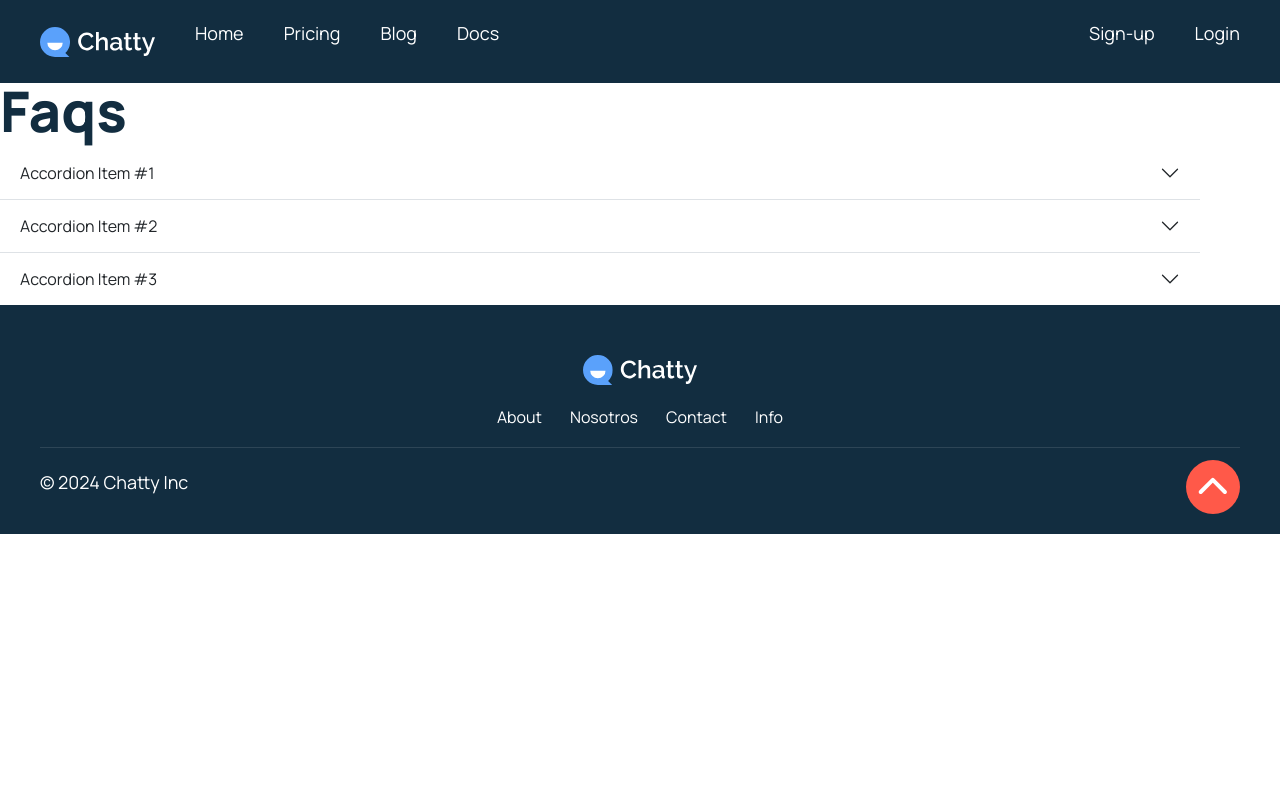
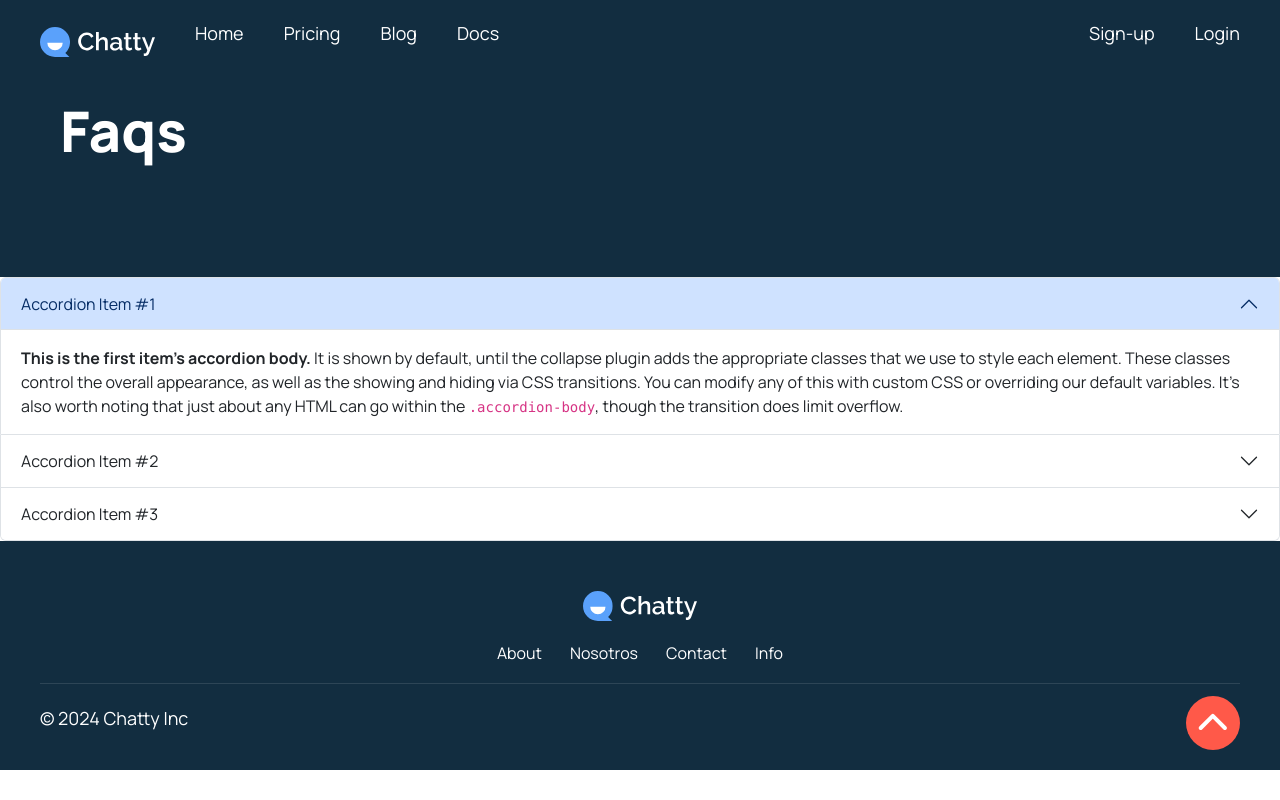
Before and after one commit to onjoa/chatty, a plain HTML site: page faqs.html in a window 1280 px wide. Drawn offline with nearby package versions, Linux system fonts and the light colour scheme.

Commit message:
Se volvio a agregar boostrap

```diff
--- a/faqs.html
+++ b/faqs.html
@@ -2,15 +2,16 @@
 <html lang="en">
 
 <head>
-    <meta charset="UTF-8">
-    <meta name="viewport" content="width=device-width, initial-scale=1.0">
+  <meta charset="UTF-8" />
+  <meta name="viewport" content="width=device-width, initial-scale=1.0" />
   <title>Free Live Chat for Websites - Chatty</title>
   <link href="https://cdn.jsdelivr.net/npm/bootstrap@5.3.3/dist/css/bootstrap.min.css" rel="stylesheet" integrity="sha384-QWTKZyjpPEjISv5WaRU9OFeRpok6YctnYmDr5pNlyT2bRjXh0JMhjY6hW+ALEwIH" crossorigin="anonymous">
-    <link rel="stylesheet" href="./css/styles.css">
+</head>
+  <link rel="stylesheet" href="./css/styles.css" />
 </head>
 
 <body>
-
+  <script src="https://cdn.jsdelivr.net/npm/bootstrap@5.3.3/dist/js/bootstrap.bundle.min.js" integrity="sha384-YvpcrYf0tY3lHB60NNkmXc5s9fDVZLESaAA55NDzOxhy9GkcIdslK1eN7N6jIeHz" crossorigin="anonymous"></script>
   <div>
     <nav class="menu-container">
       <!-- Menú hamburguesa -->
@@ -39,48 +40,57 @@
       </div>
     </nav>
   </div>
-    <!----- Inicia la web ----->
-    <div><h1>Faqs</h1></div>
-    <script src="https://cdn.jsdelivr.net/npm/bootstrap@5.3.3/dist/js/bootstrap.bundle.min.js" integrity="sha384-YvpcrYf0tY3lHB60NNkmXc5s9fDVZLESaAA55NDzOxhy9GkcIdslK1eN7N6jIeHz" crossorigin="anonymous"></script>
-<div class="max-w">
-    <div class="accordion accordion-flush" id="accordionFlushExample">
+  <!----- Inicia el contenido----->
+<div class="fondo-azul">
+  <div class="contenedor max-w">
+    <h1 class="texto-blanco">Faqs</h1>
+  </div>
+</div>
+<!----- Acordeon----->
+<div class="accordion" id="accordionExample">
   <div class="accordion-item">
     <h2 class="accordion-header">
-            <button class="accordion-button collapsed" type="button" data-bs-toggle="collapse" data-bs-target="#flush-collapseOne" aria-expanded="false" aria-controls="flush-collapseOne">
+      <button class="accordion-button" type="button" data-bs-toggle="collapse" data-bs-target="#collapseOne" aria-expanded="true" aria-controls="collapseOne">
         Accordion Item #1
       </button>
     </h2>
-          <div id="flush-collapseOne" class="accordion-collapse collapse" data-bs-parent="#accordionFlushExample">
-            <div class="accordion-body">Placeholder content for this accordion, which is intended to demonstrate the <code>.accordion-flush</code> class. This is the first item's accordion body.</div>
+    <div id="collapseOne" class="accordion-collapse collapse show" data-bs-parent="#accordionExample">
+      <div class="accordion-body">
+        <strong>This is the first item's accordion body.</strong> It is shown by default, until the collapse plugin adds the appropriate classes that we use to style each element. These classes control the overall appearance, as well as the showing and hiding via CSS transitions. You can modify any of this with custom CSS or overriding our default variables. It's also worth noting that just about any HTML can go within the <code>.accordion-body</code>, though the transition does limit overflow.
+      </div>
     </div>
   </div>
   <div class="accordion-item">
     <h2 class="accordion-header">
-            <button class="accordion-button collapsed" type="button" data-bs-toggle="collapse" data-bs-target="#flush-collapseTwo" aria-expanded="false" aria-controls="flush-collapseTwo">
+      <button class="accordion-button collapsed" type="button" data-bs-toggle="collapse" data-bs-target="#collapseTwo" aria-expanded="false" aria-controls="collapseTwo">
         Accordion Item #2
       </button>
     </h2>
-          <div id="flush-collapseTwo" class="accordion-collapse collapse" data-bs-parent="#accordionFlushExample">
-            <div class="accordion-body">Placeholder content for this accordion, which is intended to demonstrate the <code>.accordion-flush</code> class. This is the second item's accordion body. Let's imagine this being filled with some actual content.</div>
+    <div id="collapseTwo" class="accordion-collapse collapse" data-bs-parent="#accordionExample">
+      <div class="accordion-body">
+        <strong>This is the second item's accordion body.</strong> It is hidden by default, until the collapse plugin adds the appropriate classes that we use to style each element. These classes control the overall appearance, as well as the showing and hiding via CSS transitions. You can modify any of this with custom CSS or overriding our default variables. It's also worth noting that just about any HTML can go within the <code>.accordion-body</code>, though the transition does limit overflow.
+      </div>
     </div>
   </div>
   <div class="accordion-item">
     <h2 class="accordion-header">
-            <button class="accordion-button collapsed" type="button" data-bs-toggle="collapse" data-bs-target="#flush-collapseThree" aria-expanded="false" aria-controls="flush-collapseThree">
+      <button class="accordion-button collapsed" type="button" data-bs-toggle="collapse" data-bs-target="#collapseThree" aria-expanded="false" aria-controls="collapseThree">
         Accordion Item #3
       </button>
     </h2>
-          <div id="flush-collapseThree" class="accordion-collapse collapse" data-bs-parent="#accordionFlushExample">
-            <div class="accordion-body">Placeholder content for this accordion, which is intended to demonstrate the <code>.accordion-flush</code> class. This is the third item's accordion body. Nothing more exciting happening here in terms of content, but just filling up the space to make it look, at least at first glance, a bit more representative of how this would look in a real-world application.</div>
+    <div id="collapseThree" class="accordion-collapse collapse" data-bs-parent="#accordionExample">
+      <div class="accordion-body">
+        <strong>This is the third item's accordion body.</strong> It is hidden by default, until the collapse plugin adds the appropriate classes that we use to style each element. These classes control the overall appearance, as well as the showing and hiding via CSS transitions. You can modify any of this with custom CSS or overriding our default variables. It's also worth noting that just about any HTML can go within the <code>.accordion-body</code>, though the transition does limit overflow.
+      </div>
     </div>
   </div>
 </div>
 
-</div>
 
+<!----- Inicia el footer ----->
   <footer class="footer fondo-azul">
     <div class="footer-content">
-            <img src="./images/logo.svg" alt="Logo" class="footer-logo">
+      <img src="./images/logo.svg" alt="Logo" class="footer-logo" />
       <nav class="footer-nav">
         <ul class="nav-list">
           <li class="nav-item"><a href="#about">About</a></li>
@@ -96,12 +106,10 @@
         <p class="p-medio texto-blanco">© 2024 Chatty Inc</p>
       </div>
       <div class="contenedor-dos f-e">
-                <a href="#top"><img src="./images/top.svg" alt="Top"></a>
+        <a href="#top"><img src="./images/top.svg" alt="Top" /></a>
       </div>
     </div>
-
   </footer>
-
 </body>
 
 </html>
```
Lines whose indentation alone changed are shown as unchanged.
